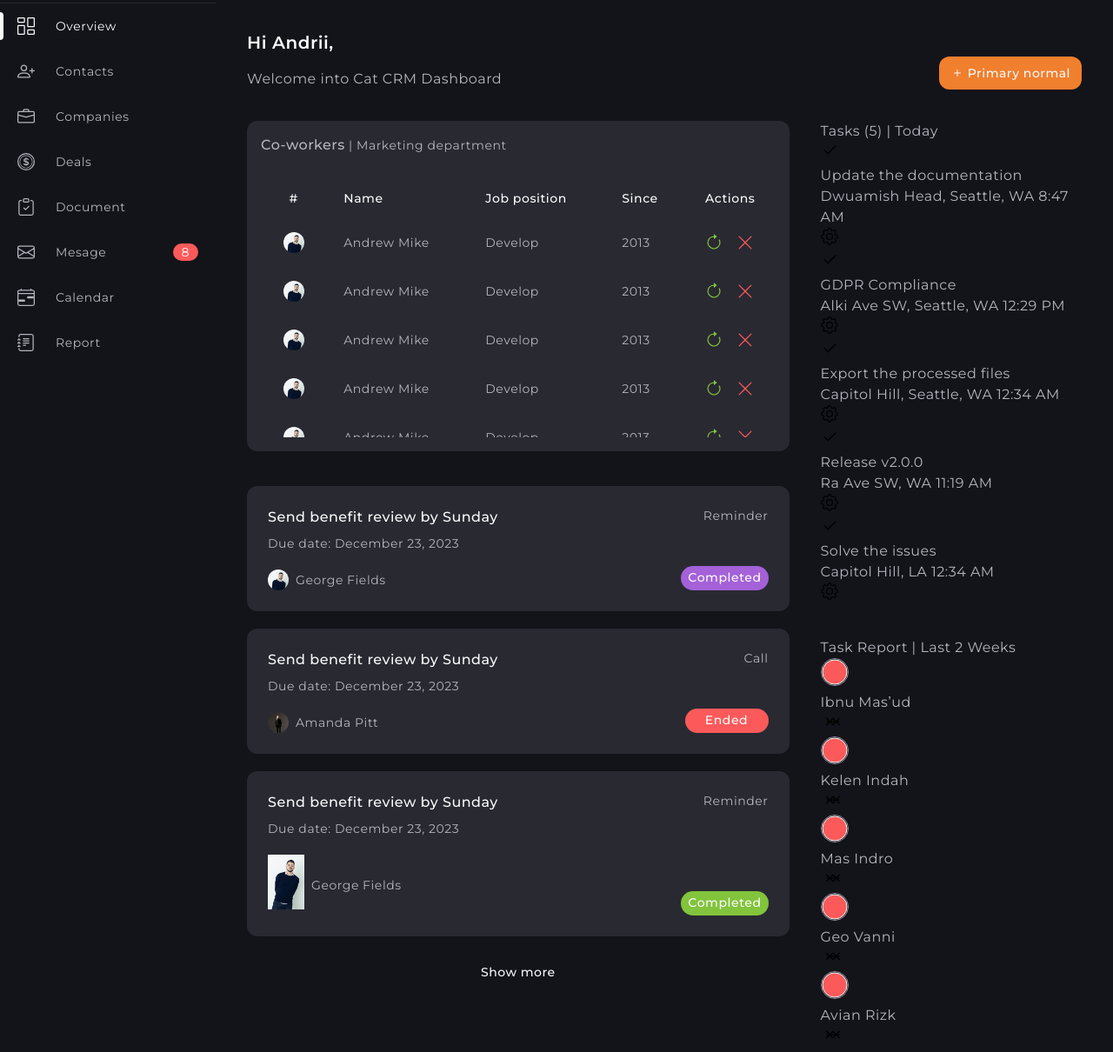
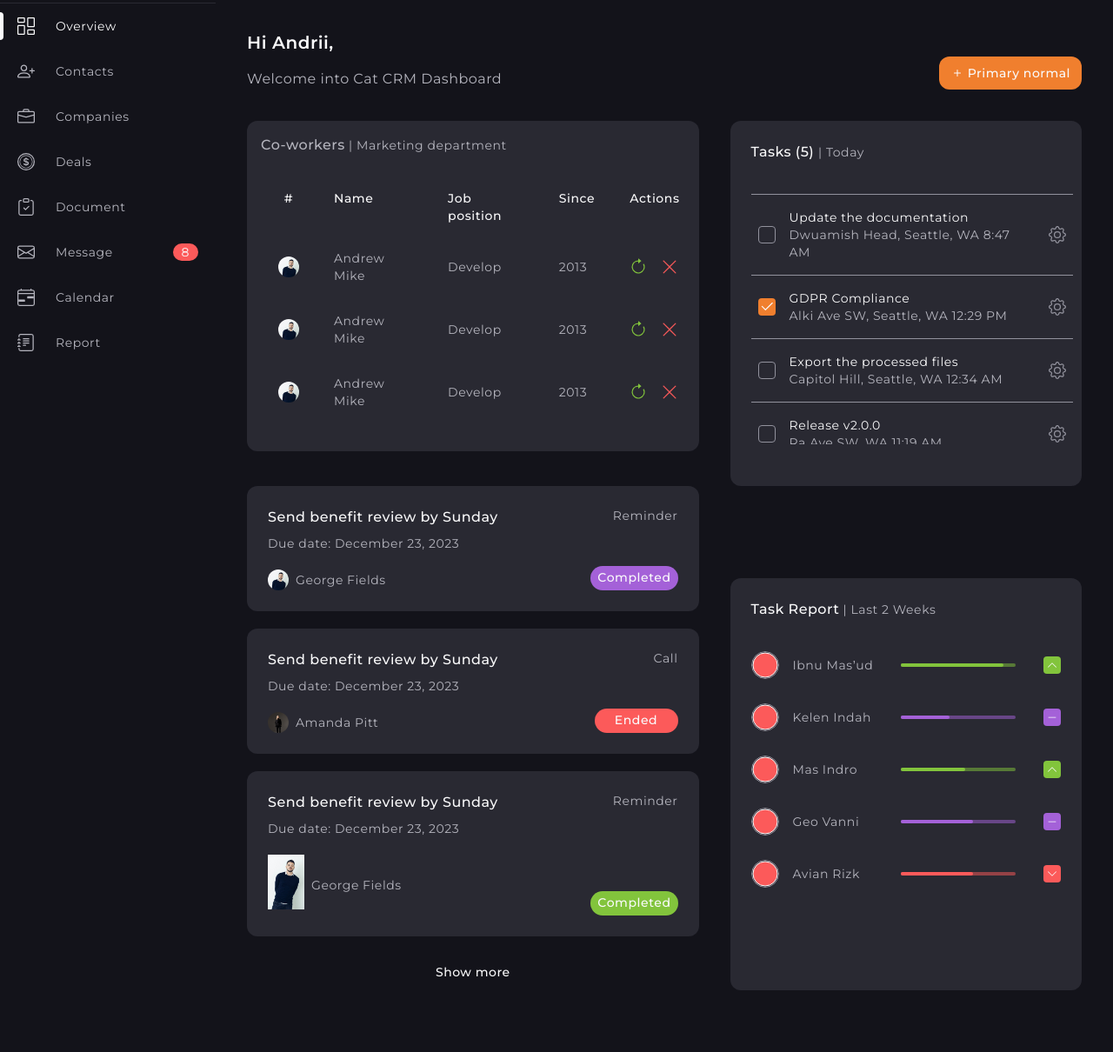
Before and after one commit to and05gt/vite-sass-project, a plain HTML site: page index.html in a window 1280 px wide. Shown: the part 69-1279 px from the top of the page at 87% size. After the commit the page ends 1244 px from the top, so only its background shows below. Drawn offline with Linux system fonts and the light colour scheme; a script that the page names is missing.

Commit message:
Deploying to gh-pages from @ and05gt/vite-sass-project@9e515d8600ee91d1d9bff359b2e11b96422abbbb 🚀

```diff
--- a/assets/index.css
+++ b/assets/index.css
@@ -166,14 +166,14 @@ body {
   letter-spacing: 0.03em;
 }
 
-.board-caption, .co-workers-table caption span, .co-workers-title span {
+.reports-title span, .tasks-title span, .board-caption, .co-workers-table caption span, .co-workers-title span {
   font-size: 16px;
   font-weight: 500;
   line-height: 1.5;
   letter-spacing: 0.03em;
 }
 
-.search-input, .menu-btn, .menu-link, .board-details, .person-caption, .board-tag, .co-workers-table caption, .co-workers-table tbody, .co-workers-details, .co-workers-title {
+.search-input, .menu-btn, .menu-link, .reports-title, .staff-caption, .tasks-title, .tasks-heading, .tasks-desc, .board-details, .person-caption, .board-tag, .co-workers-table caption, .co-workers-table tbody, .co-workers-details, .co-workers-title {
   font-size: 14px;
   font-weight: 400;
   line-height: 1.43;
@@ -187,7 +187,7 @@ body {
   letter-spacing: 0.04em;
 }
 
-.board-item {
+.reports, .tasks, .board-item {
   padding: 16px;
   border-radius: 12px;
 }
@@ -633,10 +633,237 @@ summary {
 
 .tasks {
   grid-area: tasks;
+  min-width: 340px;
+  max-height: 420px;
+  background-color: #292932;
+}
+
+.tasks-title {
+  margin-bottom: 36px;
+  color: #b5b5be;
+}
+.tasks-title span {
+  color: #fafafb;
+}
+
+.tasks-list {
+  max-height: 288px;
+  overflow: auto;
+}
+.tasks-list::-webkit-scrollbar {
+  width: 14px;
+}
+.tasks-list::-webkit-scrollbar-track {
+  background-color: transparent;
+  border-radius: 100px;
+}
+.tasks-list::-webkit-scrollbar-track:hover {
+  background-color: rgba(255, 255, 255, 0.3);
+}
+.tasks-list::-webkit-scrollbar-thumb {
+  background-color: #b5b5be;
+  background-clip: content-box;
+  border: 5px solid transparent;
+  border-radius: 100px;
+}
+.tasks-list::-webkit-scrollbar-thumb:hover {
+  background-color: #f07f2e;
+}
+
+.tasks-item {
+  display: flex;
+  align-items: center;
+  gap: 16px;
+  padding: 16px 8px;
+  border-top: 1px solid;
+  border-color: #92929d;
+}
+
+.tasks-checkbox {
+  flex-shrink: 0;
+  display: flex;
+  align-items: center;
+  justify-content: center;
+  width: 20px;
+  height: 20px;
+  cursor: pointer;
+}
+
+.tasks-checkbox-icon {
+  transition: 300ms ease;
+  transition-property: fill, background-color, border-color;
+  fill: transparent;
+  border: 1px solid;
+  border-color: #92929d;
+  border-radius: 4px;
+}
+.tasks-input:checked + .tasks-checkbox-icon {
+  fill: #fafafb;
+  background-color: #f07f2e;
+  border-color: transparent;
+}
+.tasks-input:focus-visible + .tasks-checkbox-icon {
+  outline: 2px solid;
+  outline-color: #92929d;
+  outline-offset: 2px;
+}
+
+.tasks-info {
+  flex-grow: 1;
+}
+
+.tasks-heading {
+  color: #fafafb;
+}
+
+.tasks-desc {
+  color: #b5b5be;
+}
+
+.tasks-btn {
+  transition: 300ms ease;
+  transition-property: outline;
+  width: 20px;
+  height: 20px;
+  color: #92929d;
+  border-radius: 50%;
+}
+.tasks-btn:focus-visible {
+  outline: 2px solid;
+  outline-color: rgba(146, 146, 157, 0.6);
+  outline-offset: 3px;
+}
+.tasks-btn-icon {
+  fill: currentColor;
 }
 
 .reports {
   grid-area: reports;
+  min-width: 340px;
+  background-color: #292932;
+}
+
+.reports-title {
+  margin-bottom: 36px;
+  color: #b5b5be;
+}
+.reports-title span {
+  color: #fafafb;
+}
+
+.reports-item {
+  display: flex;
+  align-items: center;
+  gap: 30px;
+}
+.reports-item:not(:last-child) {
+  margin-bottom: 28px;
+}
+
+.reports-staff {
+  flex-grow: 1;
+  flex-shrink: 0;
+}
+
+.staff {
+  display: flex;
+  align-items: center;
+  gap: 16px;
+}
+
+.staff-thumb {
+  width: 32px;
+  height: 32px;
+  border-radius: 50%;
+  overflow: hidden;
+}
+.staff-thumb img {
+  object-fit: cover;
+  object-position: top center;
+}
+
+.staff-caption {
+  color: #b5b5be;
+}
+
+.reports-bar {
+  width: calc(100% - 224px);
+  height: 4px;
+}
+.reports-bar[value] {
+  border-radius: 2px;
+}
+[data-status=up] .reports-bar[value] {
+  background-color: rgba(130, 196, 60, 0.3);
+}
+[data-status=up] .reports-bar::-mor-progress-bar {
+  background-color: #82c43c;
+}
+[data-status=up] .reports-bar::-webkit-progress-bar {
+  background-color: rgba(130, 196, 60, 0.3);
+  border-radius: 2px;
+}
+[data-status=up] .reports-bar::-webkit-progress-value {
+  background-color: #82c43c;
+  border-radius: 2px;
+}
+[data-status=dash] .reports-bar[value] {
+  background-color: rgba(164, 97, 216, 0.3);
+}
+[data-status=dash] .reports-bar::-mor-progress-bar {
+  background-color: #a461d8;
+}
+[data-status=dash] .reports-bar::-webkit-progress-bar {
+  background-color: rgba(164, 97, 216, 0.3);
+  border-radius: 2px;
+}
+[data-status=dash] .reports-bar::-webkit-progress-value {
+  background-color: #a461d8;
+  border-radius: 2px;
+}
+[data-status=down] .reports-bar[value] {
+  background-color: rgba(252, 90, 90, 0.3);
+}
+[data-status=down] .reports-bar::-mor-progress-bar {
+  background-color: #fc5a5a;
+}
+[data-status=down] .reports-bar::-webkit-progress-bar {
+  background-color: rgba(252, 90, 90, 0.3);
+  border-radius: 2px;
+}
+[data-status=down] .reports-bar::-webkit-progress-value {
+  background-color: #fc5a5a;
+  border-radius: 2px;
+}
+
+.reports-icon {
+  flex-shrink: 0;
+  width: 20px;
+  height: 20px;
+  padding: 4px;
+  border-radius: 4px;
+}
+.reports-icon use {
+  opacity: 0;
+  fill: #fafafb;
+}
+[data-status=up] .reports-icon {
+  background-color: #82c43c;
+}
+[data-status=up] .reports-icon .up {
+  opacity: 1;
+}
+[data-status=dash] .reports-icon {
+  background-color: #a461d8;
+}
+[data-status=dash] .reports-icon .dash {
+  opacity: 1;
+}
+[data-status=down] .reports-icon {
+  background-color: #fc5a5a;
+}
+[data-status=down] .reports-icon .down {
+  opacity: 1;
 }
 
 .menu {
@@ -819,10 +1046,13 @@ summary {
   .co-workers-details {
     display: none;
   }
+  .reports-item {
+    gap: 32px;
+  }
 }
 
 @media only screen and (min-width: 1200px) {
-  .board-item {
+  .reports, .tasks, .board-item {
     padding: 24px;
   }
   .page {
@@ -848,6 +1078,9 @@ summary {
     margin-bottom: 16px;
   }
   .co-workers-container {
+    margin-right: -14px;
+  }
+  .tasks-list {
     margin-right: -14px;
   }
   .logo {
--- a/index.html
+++ b/index.html
@@ -74,7 +74,7 @@
               <svg class="menu-icon" width="20" height="20">
                 <use href="/vite-sass-project/assets/icons.svg#menu-envelope"></use>
               </svg>
-              Mesage
+              Message
               <span class="menu-notification notification is-notify">8</span>
             </a>
           </li>
@@ -884,17 +884,17 @@
         <h2 class="reports-title"><span>Task Report</span> | Last 2 Weeks</h2>
         <ul class="reports-list">
           <li class="reports-item" data-status="up">
-            <div class="reports-co-worker co-worker">
-              <div class="co-worker-thumb">
+            <div class="reports-staff staff">
+              <div class="staff-thumb">
                 <img
-                  class="co-worker-avatar"
+                  class="staff-avatar"
                   src="/vite-sass-project/assets/thumb.svg"
                   alt="Ibnu Mas’ud"
                   width="32"
                   height="32"
                 />
               </div>
-              <h3 class="co-worker-caption">Ibnu Mas’ud</h3>
+              <h3 class="staff-caption">Ibnu Mas’ud</h3>
             </div>
             <progress class="reports-bar" id="report_ibnu" max="100" value="89">
               <!-- For older browser, which doesn't support <progress> styles -->
@@ -902,24 +902,24 @@
                 <span style="width: 89%">Progress: 89%</span>
               </div>
             </progress>
-            <svg class="reports-status" width="20" height="20">
+            <svg class="reports-icon" width="20" height="20">
               <use class="up" href="/vite-sass-project/assets/icons.svg#icon-up"></use>
               <use class="dash" href="/vite-sass-project/assets/icons.svg#icon-dash"></use>
               <use class="down" href="/vite-sass-project/assets/icons.svg#icon-down"></use>
             </svg>
           </li>
           <li class="reports-item" data-status="dash">
-            <div class="reports-co-worker co-worker">
-              <div class="co-worker-thumb">
+            <div class="reports-staff staff">
+              <div class="staff-thumb">
                 <img
-                  class="co-worker-avatar"
+                  class="staff-avatar"
                   src="/vite-sass-project/assets/thumb.svg"
                   alt="Kelen Indah"
                   width="32"
                   height="32"
                 />
               </div>
-              <h3 class="co-worker-caption">Kelen Indah</h3>
+              <h3 class="staff-caption">Kelen Indah</h3>
             </div>
             <progress
               class="reports-bar"
@@ -932,24 +932,24 @@
                 <span style="width: 43%">Progress: 43%</span>
               </div>
             </progress>
-            <svg class="reports-status" width="20" height="20">
+            <svg class="reports-icon" width="20" height="20">
               <use class="up" href="/vite-sass-project/assets/icons.svg#icon-up"></use>
               <use class="dash" href="/vite-sass-project/assets/icons.svg#icon-dash"></use>
               <use class="down" href="/vite-sass-project/assets/icons.svg#icon-down"></use>
             </svg>
           </li>
           <li class="reports-item" data-status="up">
-            <div class="reports-co-worker co-worker">
-              <div class="co-worker-thumb">
+            <div class="reports-staff staff">
+              <div class="staff-thumb">
                 <img
-                  class="co-worker-avatar"
+                  class="staff-avatar"
                   src="/vite-sass-project/assets/thumb.svg"
                   alt="Mas Indro"
                   width="32"
                   height="32"
                 />
               </div>
-              <h3 class="co-worker-caption">Mas Indro</h3>
+              <h3 class="staff-caption">Mas Indro</h3>
             </div>
             <progress
               class="reports-bar"
@@ -962,24 +962,24 @@
                 <span style="width: 56%">Progress: 56%</span>
               </div>
             </progress>
-            <svg class="reports-status" width="20" height="20">
+            <svg class="reports-icon" width="20" height="20">
               <use class="up" href="/vite-sass-project/assets/icons.svg#icon-up"></use>
               <use class="dash" href="/vite-sass-project/assets/icons.svg#icon-dash"></use>
               <use class="down" href="/vite-sass-project/assets/icons.svg#icon-down"></use>
             </svg>
           </li>
           <li class="reports-item" data-status="dash">
-            <div class="reports-co-worker co-worker">
-              <div class="co-worker-thumb">
+            <div class="reports-staff staff">
+              <div class="staff-thumb">
                 <img
-                  class="co-worker-avatar"
+                  class="staff-avatar"
                   src="/vite-sass-project/assets/thumb.svg"
                   alt="Geo Vanni"
                   width="32"
                   height="32"
                 />
               </div>
-              <h3 class="co-worker-caption">Geo Vanni</h3>
+              <h3 class="staff-caption">Geo Vanni</h3>
             </div>
             <progress
               class="reports-bar"
@@ -992,24 +992,24 @@
                 <span style="width: 63%">Progress: 63%</span>
               </div>
             </progress>
-            <svg class="reports-status" width="20" height="20">
+            <svg class="reports-icon" width="20" height="20">
               <use class="up" href="/vite-sass-project/assets/icons.svg#icon-up"></use>
               <use class="dash" href="/vite-sass-project/assets/icons.svg#icon-dash"></use>
               <use class="down" href="/vite-sass-project/assets/icons.svg#icon-down"></use>
             </svg>
           </li>
           <li class="reports-item" data-status="down">
-            <div class="reports-co-worker co-worker">
-              <div class="co-worker-thumb">
+            <div class="reports-staff staff">
+              <div class="staff-thumb">
                 <img
-                  class="co-worker-avatar"
+                  class="staff-avatar"
                   src="/vite-sass-project/assets/thumb.svg"
                   alt="Avian Rizk"
                   width="32"
                   height="32"
                 />
               </div>
-              <h3 class="co-worker-caption">Avian Rizk</h3>
+              <h3 class="staff-caption">Avian Rizk</h3>
             </div>
             <progress class="reports-bar" id="report_rizk" max="100" value="63">
               <!-- For older browser, which doesn't support <progress> styles -->
@@ -1017,7 +1017,7 @@
                 <span style="width: 63%">Progress: 63%</span>
               </div>
             </progress>
-            <svg class="reports-status" width="20" height="20">
+            <svg class="reports-icon" width="20" height="20">
               <use class="up" href="/vite-sass-project/assets/icons.svg#icon-up"></use>
               <use class="dash" href="/vite-sass-project/assets/icons.svg#icon-dash"></use>
               <use class="down" href="/vite-sass-project/assets/icons.svg#icon-down"></use>
```
